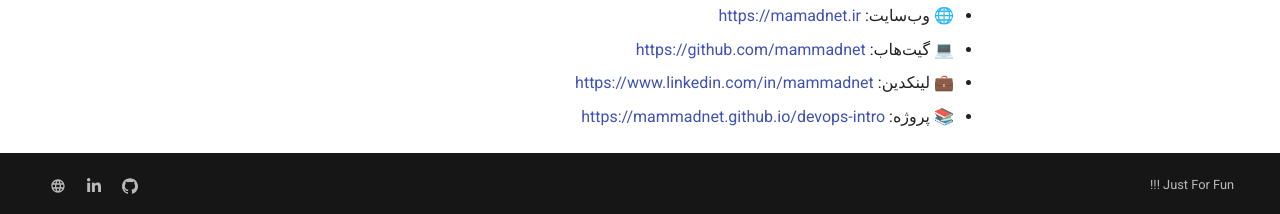
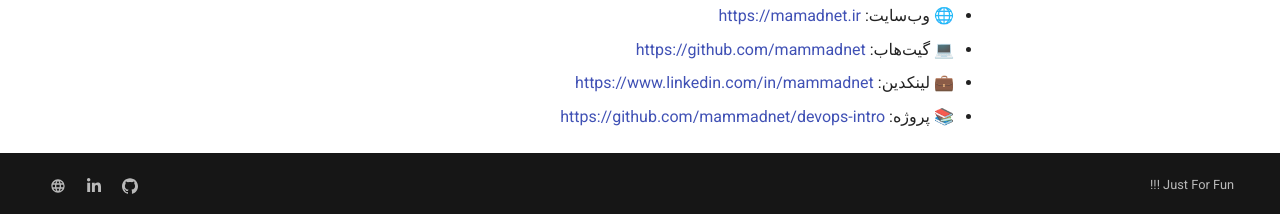
Before and after one commit to mammadnet/devops-intro, an MkDocs documentation site: the page built from docs/about.md, in a window 1280 px wide and 1270 px high. Shown: the part 1053-1267 px from the top of the window. Built offline with MkDocs 1.6.1 and Material for MkDocs 9.7.7, drawn with Linux system fonts in a browser that asks for light colours; some of the changed lines change nothing that is shown.

Commit message:
Fix project link

```diff
--- a/docs/about.md
+++ b/docs/about.md
@@ -32,4 +32,4 @@
 - 🌐 وب‌سایت: [https://mamadnet.ir](https://mamadnet.ir)
 - 💻 گیت‌هاب: [https://github.com/mammadnet](https://github.com/mammadnet)
 - 💼 لینکدین: [https://www.linkedin.com/in/mammadnet](https://www.linkedin.com/in/mammadnet)
-- 📚 پروژه: [https://mammadnet.github.io/devops-intro](https://mammadnet.github.io/devops-intro)
+- 📚 پروژه: [https://github.com/mammadnet/devops-intro](https://github.com/mammadnet/devops-intro)
```
